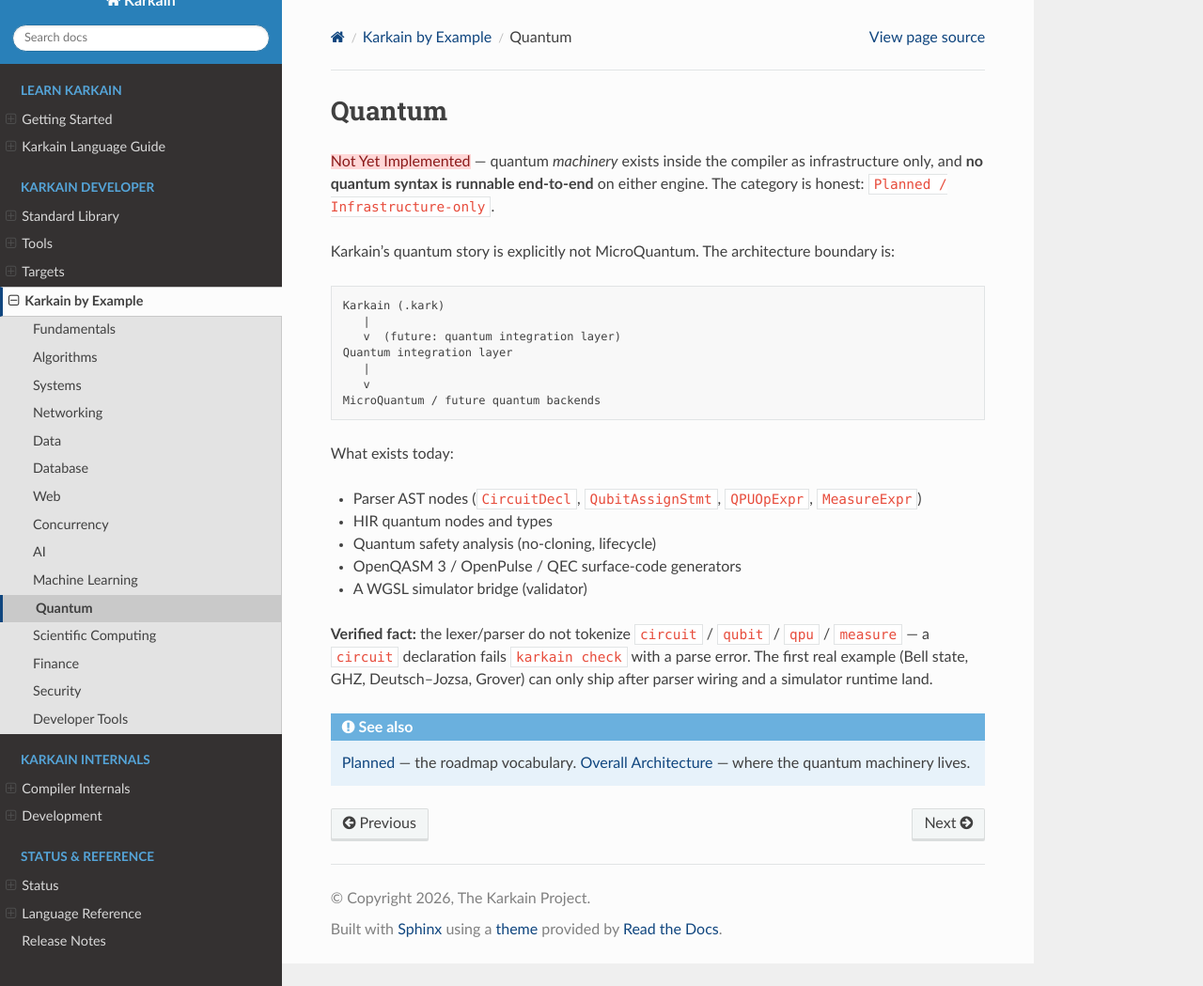
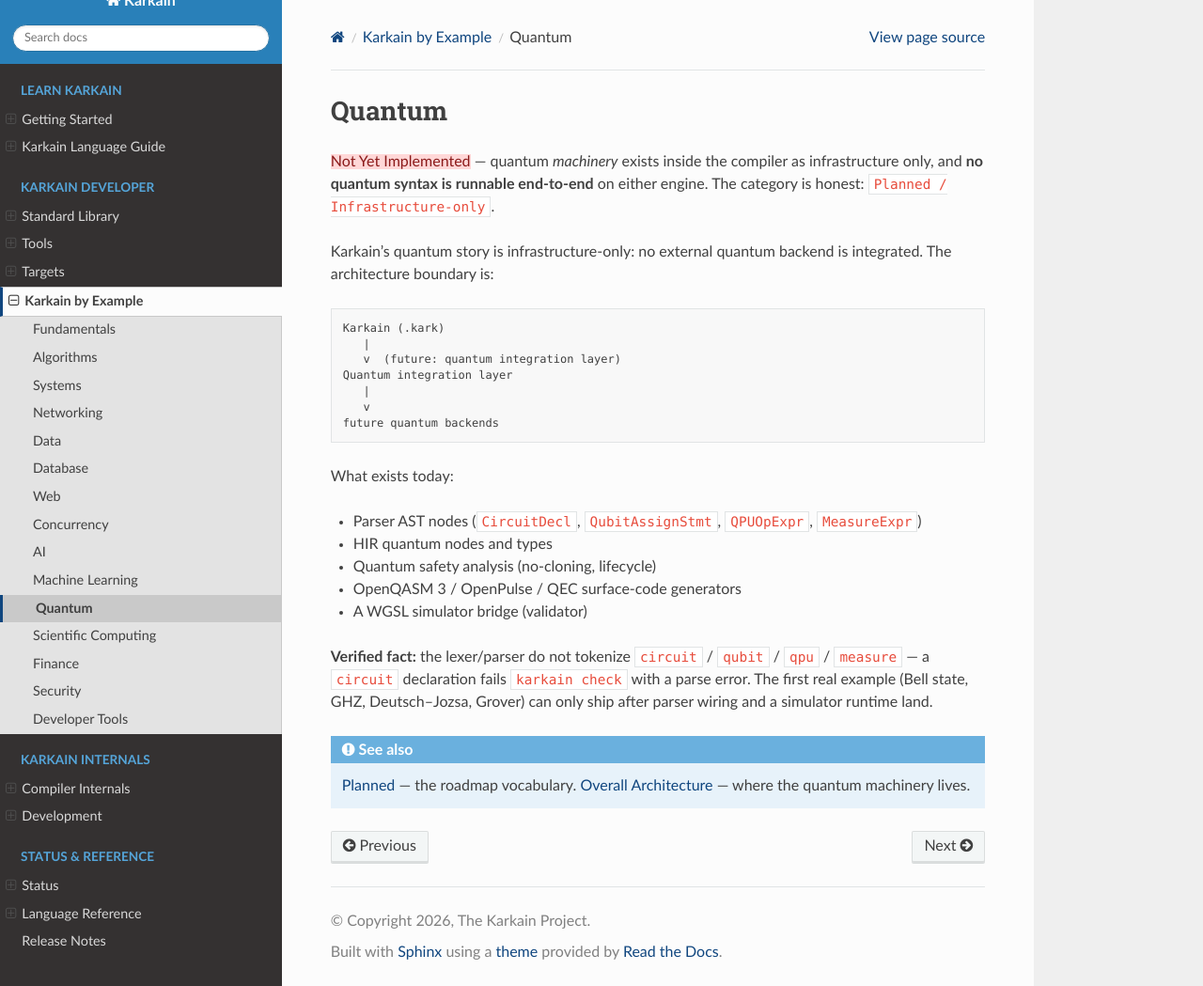
Before and after one commit to ajit-ai/Karkain, a Sphinx documentation site: the page built from docs/source/examples/quantum.rst, in a window 1280 px wide and 1049 px high. Shown: the whole window at 94% size. Built offline with Sphinx 7.4.7 and the Read the Docs theme 3.1.0, drawn with Linux system fonts in a browser that asks for light colours.

Commit message:
docs: confine tree to Karkain-only references (neutralize external project mentions)

```diff
--- a/docs/source/examples/quantum.rst
+++ b/docs/source/examples/quantum.rst
@@ -5,7 +5,8 @@
 compiler as infrastructure only, and **no quantum syntax is runnable end-to-end**
 on either engine. The category is honest: ``Planned / Infrastructure-only``.
 
-Karkain's quantum story is explicitly not MicroQuantum. The architecture
+Karkain's quantum story is infrastructure-only: no external quantum backend
+is integrated. The architecture
 boundary is:
 
 .. code-block:: text
@@ -16,7 +17,7 @@
    Quantum integration layer
       |
       v
-   MicroQuantum / future quantum backends
+   future quantum backends
 
 What exists today:
 
```
Also changed, not shown: SECURITY.md (+1 -1 lines), examples/11-quantum/README.md.
